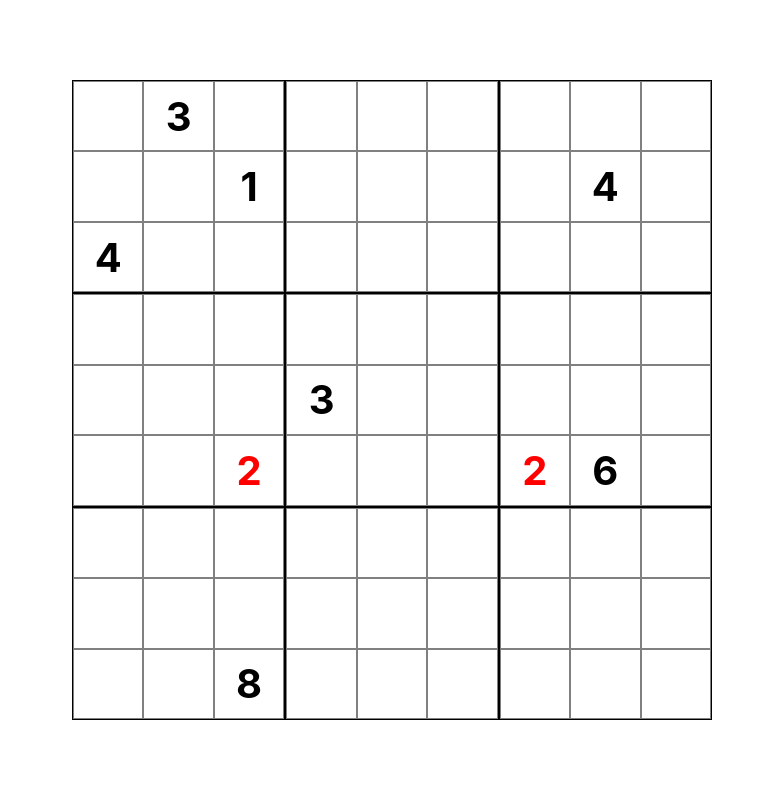
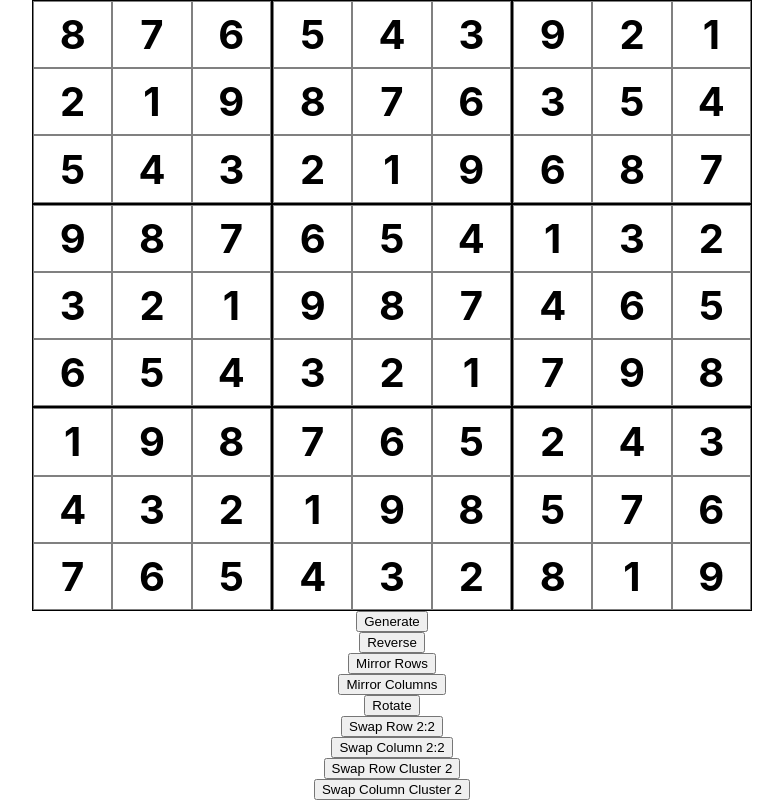
Before and after one commit to m-lima/sudoku, a React (Create React App) app: page / in a window 1280 px wide. Shown: the whole page, without its empty margins (248-1031 px from the left). Built offline with nearby package versions, Linux system fonts and the light colour scheme.

Commit message:
Board generation

```diff
--- a/src/model/Matrix.ts
+++ b/src/model/Matrix.ts
@@ -1,27 +1,106 @@
 import Coordinate from './Coordinate'
 
 export default class Matrix {
-  board: number[][]
+  board: number[]
 
   constructor() {
     this.board = [
-      [0, 0, 0, 0, 0, 0, 0, 0, 0],
-      [0, 0, 0, 0, 0, 0, 0, 0, 0],
-      [0, 0, 0, 0, 0, 0, 0, 0, 0],
-      [0, 0, 0, 0, 0, 0, 0, 0, 0],
-      [0, 0, 0, 0, 0, 0, 0, 0, 0],
-      [0, 0, 0, 0, 0, 0, 0, 0, 0],
-      [0, 0, 0, 0, 0, 0, 0, 0, 0],
-      [0, 0, 0, 0, 0, 0, 0, 0, 0],
-      [0, 0, 0, 0, 0, 0, 0, 0, 0],
+      1, 2, 3, 4, 5, 6, 7, 8, 9,
+      4, 5, 6, 7, 8, 9, 1, 2, 3,
+      7, 8, 9, 1, 2, 3, 4, 5, 6,
+      2, 3, 4, 5, 6, 7, 8, 9, 1,
+      5, 6, 7, 8, 9, 1, 2, 3, 4,
+      8, 9, 1, 2, 3, 4, 5, 6, 7,
+      3, 4, 5, 6, 7, 8, 9, 1, 2,
+      6, 7, 8, 9, 1, 2, 3, 4, 5,
+      9, 1, 2, 3, 4, 5, 6, 7, 8,
     ]
   }
 
+  getRow(index: number): number[] {
+    return Array.from(Array(9), (v, i) => this.board[index * 9 + i])
+  }
+
+  setRow(index: number, row: number[]) {
+    row.forEach((v, i) => this.board[index * 9 + i] = v)
+  }
+
+  getColumn(index: number): number[] {
+    return Array.from(Array(9), (v, i) => this.board[i * 9 + index])
+  }
+
+  setColumn(index: number, column: number[]) {
+    column.forEach((v, i) => this.board[i * 9 + index] = v)
+  }
+
+  getCluster(index: number): number[] {
+    return Array.from(Array(9), (v, i) => this.board[i % 3 + Math.floor(i / 3) * 9 + (index % 3) * 3 + Math.floor(index / 3) * 27])
+  }
+
+  setCluster(index: number, cluster: number[]) {
+    cluster.forEach((v, i) => this.board[i % 3 + Math.floor(i / 3) * 9 + (index % 3) * 3 + Math.floor(index / 3) * 27] = v)
+  }
+
   getValue(index: Coordinate) {
-    return this.board[index.column][index.row]
+    return this.board[index.row * 9 + index.column]
   }
 
   setValue(index: Coordinate, value: number) {
-    this.board[index.column][index.row] = value
+    this.board[index.row * 9 + index.column] = value
+  }
+
+  reverse() {
+    this.board = this.board.reverse()
+  }
+
+  rotate() {
+    this.board = Array.from(Array(9), (v, i) => this.getColumn(8 - i)).flat()
+  }
+
+  mirrowRows() {
+    this.reverse()
+    this.board = Array.from(Array(9), (v, i) => this.getRow(8 - i)).flat()
+  }
+
+  mirrorColumns() {
+    this.board = Array.from(Array(9), (v, i) => this.getRow(8 - i)).flat()
+  }
+
+  swapRows(cluster: number, pivot: number) {
+    this.swapRowsByIndex(((pivot + 1) % 3) + cluster * 3, ((pivot + 2) % 3) + cluster * 3)
+  }
+
+  swapColumns(cluster: number, pivot: number) {
+    this.swapColumnsByIndex(((pivot + 1) % 3) + cluster * 3, ((pivot + 2) % 3) + cluster * 3)
+  }
+
+  swapRowClusters(pivot: number) {
+    let i1 = ((pivot + 1) % 3) * 3
+    let i2 = ((pivot + 2) % 3) * 3
+
+    this.swapRowsByIndex(i1, i2)
+    this.swapRowsByIndex(i1 + 1, i2 + 1)
+    this.swapRowsByIndex(i1 + 2, i2 + 2)
+  }
+
+  swapColumnClusters(pivot: number) {
+    let i1 = ((pivot + 1) % 3) * 3
+    let i2 = ((pivot + 2) % 3) * 3
+
+    this.swapColumnsByIndex(i1, i2)
+    this.swapColumnsByIndex(i1 + 1, i2 + 1)
+    this.swapColumnsByIndex(i1 + 2, i2 + 2)
+  }
+
+  private swapRowsByIndex(index1: number, index2: number) {
+    let temp = this.getRow(index1)
+    this.setRow(index1, this.getRow(index2))
+    this.setRow(index2, temp)
+  }
+
+  private swapColumnsByIndex(index1: number, index2: number) {
+    let temp = this.getColumn(index1)
+    this.setColumn(index1, this.getColumn(index2))
+    this.setColumn(index2, temp)
   }
 }
--- a/src/view/Sudoku.tsx
+++ b/src/view/Sudoku.tsx
@@ -93,14 +93,34 @@ export default class Sudoku extends React.Component<{}, GameState> {
   }
 
   buildBoard() {
-    let board = this.state.board
-    for (let column = 0; column < 9; column++) {
-      for (let row = 0; row < 9; row++) {
-        if (Math.random() < 0.15) {
-          board.setValue(new Coordinate(row, column), Math.floor(Math.random() * 9))
-        }
+    let board = new Matrix()
+
+    for (let i = 0; i < 1000; i++) {
+      switch (Math.floor(Math.random() * 7)) {
+        case 0:
+          board.rotate()
+          break
+        case 1:
+          board.mirrowRows()
+          break
+        case 2:
+          board.mirrorColumns()
+          break
+        case 3:
+          board.swapRows(Math.floor(Math.random() * 3), Math.floor(Math.random() * 3))
+          break
+        case 4:
+          board.swapColumns(Math.floor(Math.random() * 3), Math.floor(Math.random() * 3))
+          break
+        case 5:
+          board.swapRowClusters(Math.floor(Math.random() * 3))
+          break
+        case 6:
+          board.swapColumnClusters(Math.floor(Math.random() * 3))
+          break
       }
     }
+
     this.setState({board: board})
   }
 
@@ -109,13 +129,91 @@ export default class Sudoku extends React.Component<{}, GameState> {
     this.checkForErrors()
   }
 
+  registerUpdate() {
+    this.setState({board: this.state.board})
+    this.checkForErrors()
+  }
+
   render() {
+    let index1 = Math.floor(Math.random() * 3)
+    let index2 = Math.floor(Math.random() * 3)
     return (
         <div className='Sudoku' style={{background: this.state.dark ? 'black' : 'white'}}>
           <Board
               {...this.state}
               onClick={(coordinate: Coordinate) => this.setState({selected: coordinate})}
           />
+          <button
+              onClick={() => {
+                this.buildBoard();
+              }}
+          >
+            Generate
+          </button>
+          <button
+              onClick={() => {
+                this.state.board.reverse();
+                this.registerUpdate()
+              }}
+          >
+            Reverse
+          </button>
+          <button
+              onClick={() => {
+                this.state.board.mirrowRows();
+                this.registerUpdate()
+              }}
+          >
+            Mirror Rows
+          </button>
+          <button
+              onClick={() => {
+                this.state.board.mirrorColumns();
+                this.registerUpdate()
+              }}
+          >
+            Mirror Columns
+          </button>
+          <button
+              onClick={() => {
+                this.state.board.rotate();
+                this.registerUpdate()
+              }}
+          >
+            Rotate
+          </button>
+          <button
+              onClick={() => {
+                this.state.board.swapRows(index1, index2);
+                this.registerUpdate()
+              }}
+          >
+            Swap Row {index1 + ':' + index2}
+          </button>
+          <button
+              onClick={() => {
+                this.state.board.swapColumns(index1, index2);
+                this.registerUpdate()
+              }}
+          >
+            Swap Column {index1 + ':' + index2}
+          </button>
+          <button
+              onClick={() => {
+                this.state.board.swapRowClusters(index1);
+                this.registerUpdate()
+              }}
+          >
+            Swap Row Cluster {index1}
+          </button>
+          <button
+              onClick={() => {
+                this.state.board.swapColumnClusters(index1);
+                this.registerUpdate()
+              }}
+          >
+            Swap Column Cluster {index1}
+          </button>
         </div>
     )
   }
--- a/src/view/css/Board.css
+++ b/src/view/css/Board.css
@@ -6,8 +6,8 @@
   grid-template-columns: repeat(3, 1fr);
   grid-template-rows: repeat(3, 1fr);
 
-  width: 80vmin;
-  height: 80vmin;
+  width: 90vmin;
+  height: 90vmin;
 
   cursor: pointer;
 }
```
